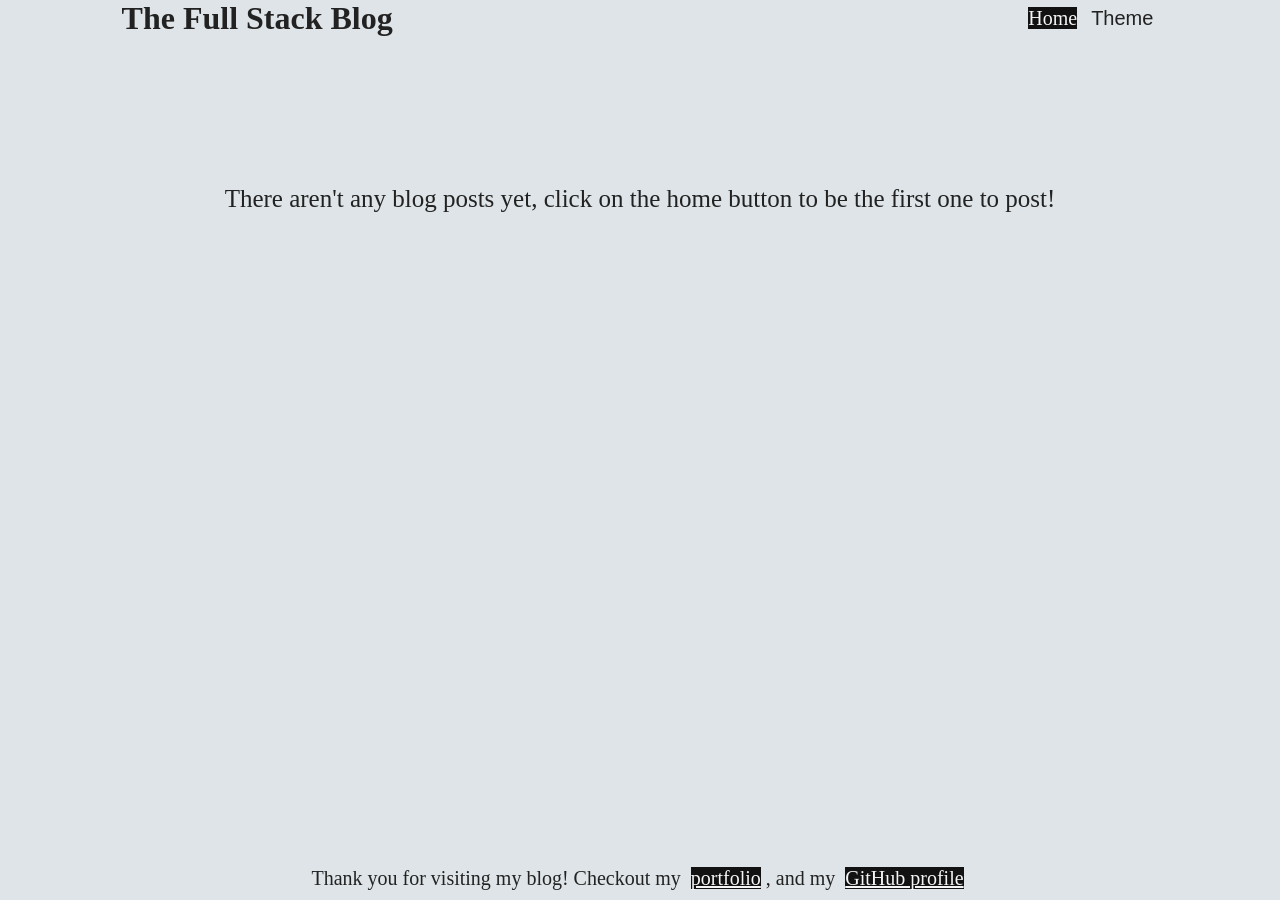
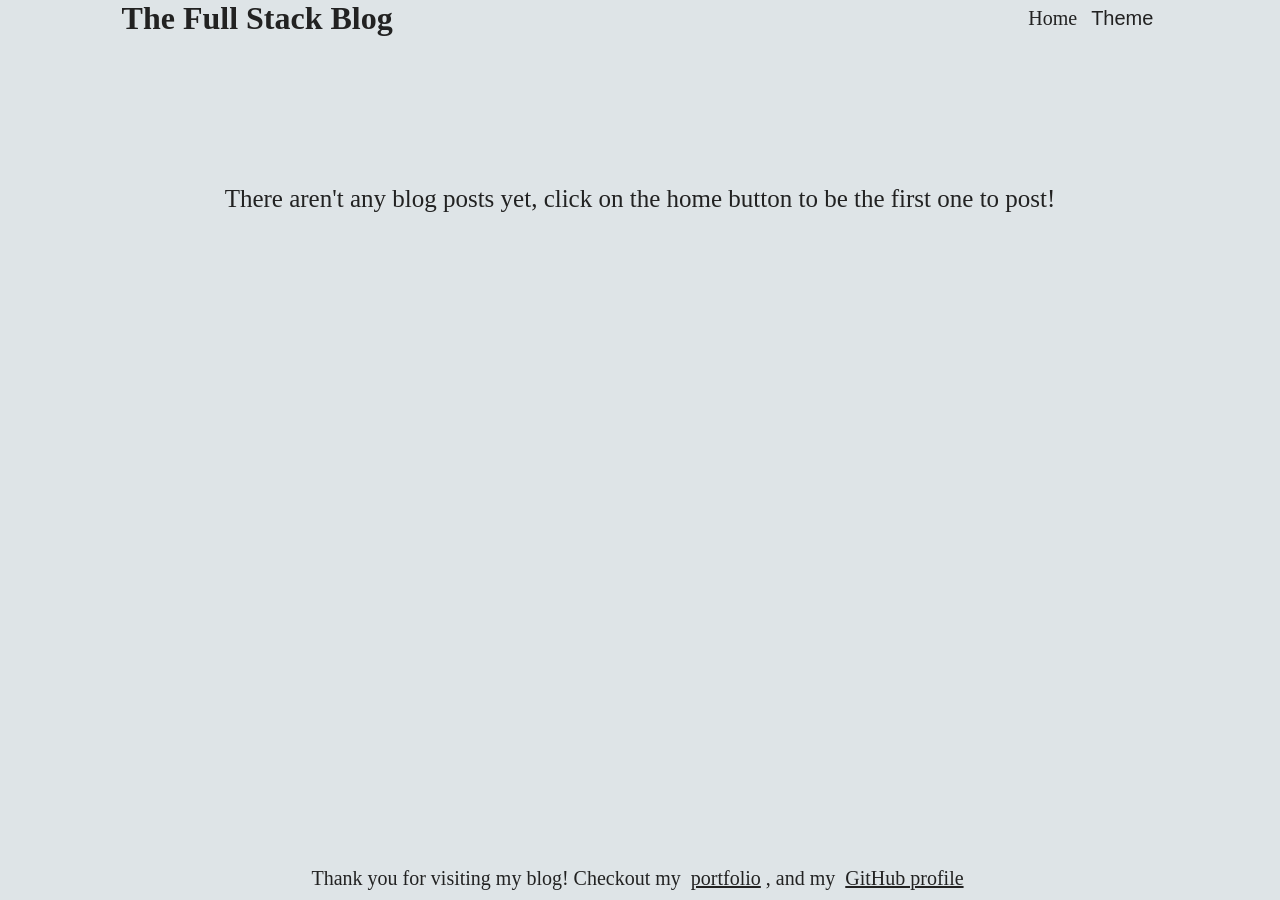
Before and after one commit to Ryan3389/Ryan-Cuthbert-Blog, a plain HTML site: page blog.html in a window 1280 px wide. Both pictures are taken after a click on the button "Theme". Drawn offline with Linux system fonts and the light colour scheme.

Commit message:
fixed bugs in the application

```diff
--- a/assets/js/blog.js
+++ b/assets/js/blog.js
@@ -11,10 +11,22 @@ const messagePara = document.getElementById('message-para')
 
 themeBtn.addEventListener("click", function (e) {
     setTheme(e);
+
 });
 
 function setTheme(e) {
     //adding/removing light theme classes to change the app theme
+    //if renderBlogPost function renders undefined, change theme for already created elements
+    if (renderBlogPosts() === undefined) {
+        bodyEl.classList.toggle('light-mode')
+        themeBtn.classList.toggle('light-mode')
+        for (let i = 0; i < anchorEl.length; i++) {
+            anchorEl[i].classList.toggle('light-mode')
+
+        }
+        //if renderBlogPost is not undefined, change theme for everything
+        //This avoids newPosts variable from rendering undefined
+    } else {
         const newPosts = renderBlogPosts();
         bodyEl.classList.toggle('light-mode')
         themeBtn.classList.toggle('light-mode')
@@ -25,6 +37,8 @@ function setTheme(e) {
         //this loop changes the theme for each anchor element in the app
         for (let i = 0; i < anchorEl.length; i++) {
             anchorEl[i].classList.toggle('light-mode')
+
+        }
     }
 }
 
--- a/blog.html
+++ b/blog.html
@@ -26,9 +26,9 @@
     </main>
 
     <footer>
-        <p>Thank you for visiting my blog! Checkout my <a href="https://ryan3389.github.io/Ryan-Cuthbert-Portfolio/"
-                class="link dark-mode">portfolio</a>, and my <a href="https://github.com/Ryan3389"
-                class="link dark-mode">GitHub
+        <p>Thank you for visiting my blog! Checkout my <a target="_blank" rel="noopener"
+                href="https://ryan3389.github.io/Ryan-Cuthbert-Portfolio/" class="link dark-mode">portfolio</a>, and my
+            <a target="_blank" rel="noopener" href="https://github.com/Ryan3389" class="link dark-mode">GitHub
                 profile</a>
         </p>
     </footer>
```
Also changed, not shown: assets/js/form.js (+10 -12 lines), index.html (+3 -2 lines). Lines whose indentation alone changed are shown as unchanged.
